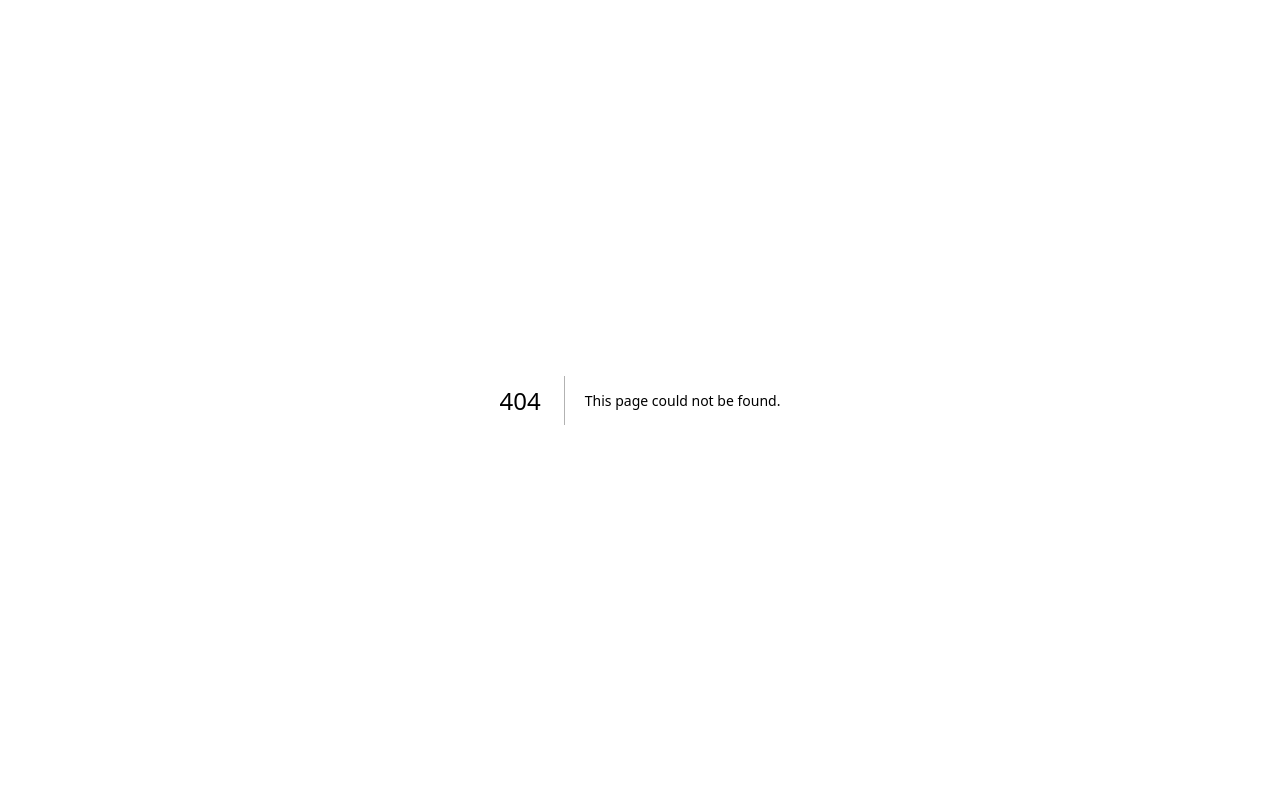
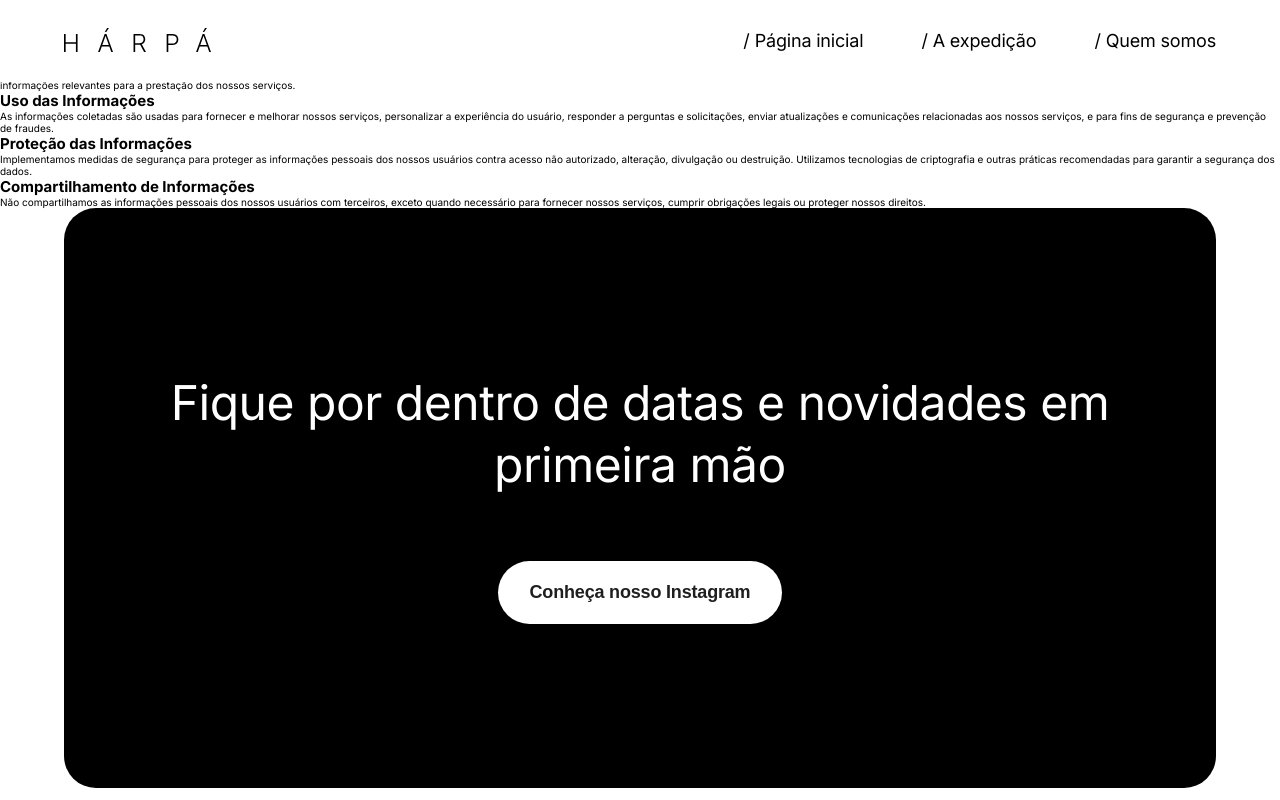
Before and after one commit to jadsonsantos/harpa, a Next.js app: page /politica-de-privacidade in a window 1280 px wide. Before the commit this address had no page. Shown: the top 800 px of the page. Built offline with nearby package versions, Linux system fonts and the light colour scheme.

Commit message:
feat: add Privacy Policy page and update Footer tests with snapshot

```diff
--- a/jest.config.js
+++ b/jest.config.js
@@ -19,6 +19,7 @@ module.exports = {
   // v6 of styled-components doesn't inject styles in test environment
   // we should to force it to use the browser version
   moduleNameMapper: {
+    '^@/(.*)$': '<rootDir>/src/$1',
     '^styled-components':
       'styled-components/dist/styled-components.browser.cjs.js'
   }
--- /dev/null
+++ b/src/app/(site)/politica-de-privacidade/page.tsx
@@ -0,0 +1,42 @@
+export default function PrivacyPolicy() {
+  return (
+    <div>
+      <h1>Política de Privacidade</h1>
+      <p>
+        Esta é a política de privacidade da Harpa, uma empresa dedicada a
+        fornecer soluções de tecnologia para o setor de saúde. A proteção da
+        privacidade dos nossos usuários é uma prioridade para nós. Esta política
+        descreve como coletamos, usamos e protegemos as informações pessoais dos
+        nossos usuários.
+      </p>
+      <h2>Coleta de Informações</h2>
+      <p>
+        Coletamos informações pessoais que os usuários fornecem voluntariamente
+        ao se registrarem em nosso site, utilizarem nossos serviços ou entrarem
+        em contato conosco. Essas informações podem incluir nome, endereço de
+        e-mail, número de telefone e outras informações relevantes para a
+        prestação dos nossos serviços.
+      </p>
+      <h2>Uso das Informações</h2>
+      <p>
+        As informações coletadas são usadas para fornecer e melhorar nossos
+        serviços, personalizar a experiência do usuário, responder a perguntas e
+        solicitações, enviar atualizações e comunicações relacionadas aos nossos
+        serviços, e para fins de segurança e prevenção de fraudes.
+      </p>
+      <h2>Proteção das Informações</h2>
+      <p>
+        Implementamos medidas de segurança para proteger as informações pessoais
+        dos nossos usuários contra acesso não autorizado, alteração, divulgação
+        ou destruição. Utilizamos tecnologias de criptografia e outras práticas
+        recomendadas para garantir a segurança dos dados.
+      </p>
+      <h2>Compartilhamento de Informações</h2>
+      <p>
+        Não compartilhamos as informações pessoais dos nossos usuários com
+        terceiros, exceto quando necessário para fornecer nossos serviços,
+        cumprir obrigações legais ou proteger nossos direitos.
+      </p>
+    </div>
+  )
+}
```
Also changed, not shown: src/components/Footer/test.tsx (+25 -3 lines), 1 other file (tests, documents, lock files or other folders).
